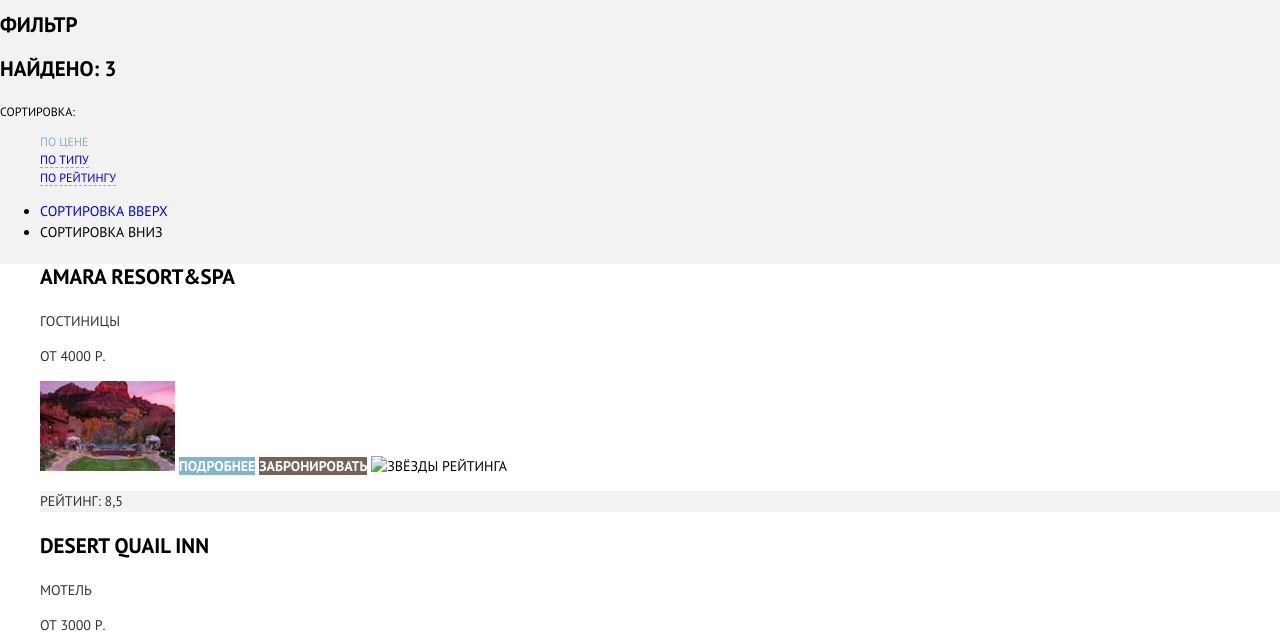
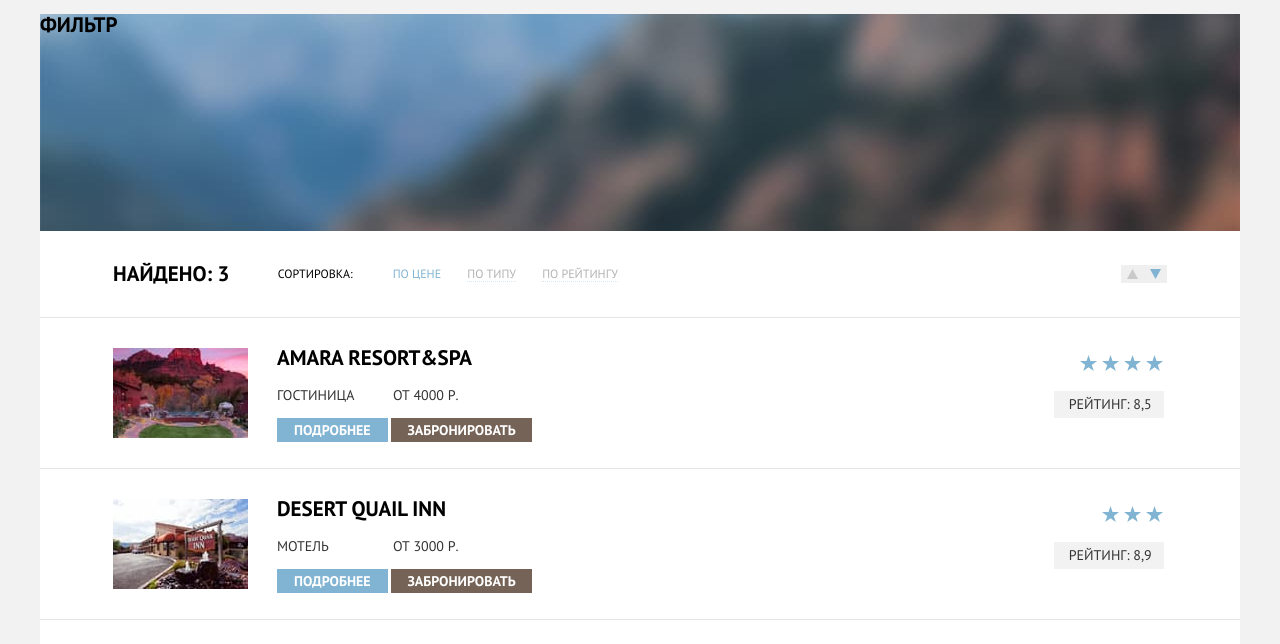
Before and after one commit to vanplace/1445237-sedona-29, a plain HTML site: page hotels.html in a window 1280 px wide. Shown: the part 151-795 px from the top of the page. Drawn offline with Linux system fonts and the light colour scheme; files that its build step writes are made by us from their sources.

Commit message:
флекс внутренней

```diff
--- a/css/style.css
+++ b/css/style.css
@@ -58,6 +58,7 @@ img {
     display:grid;
     grid-template-rows: min-content 1fr min-content;
     align-content: start;
+
 }
                 /*Main header*/
 .main-header {
@@ -385,16 +386,25 @@ color: var(--black-text);
     font-size: 12px;
     line-height: 18px;
     color: var(--black-text);
+
 }
 .sorting {
     font-size: 12px;
     line-height: 18px;
     list-style: none;
     color: var(--black-text);
+    /*opacity: 0.3;*/
 }
-
+.sorting a{
+    font-size: 12px;
+    line-height: 18px;
+    list-style: none;
+    color: var(--black-text);
+    /*opacity: 0.3;*/
+}
 .underline {
-    border-bottom: 1px  dashed var(--blue);
+    opacity: 0.3;
+    border-bottom: 1px  dotted var(--blue);
 }
 .underline:hover {
     color: var(--blue);
@@ -402,20 +412,30 @@ color: var(--black-text);
 .underline:focus {
     color: var(--black-text);
     border-bottom: none;
+    opacity: 1;
 }
 .active-sorting {
-    color: var(--blue);
+    color: var(--blue) !important;
+
+
 }
             /* change color of triangle */
 .sorting-triangle li {
     background-color: var(--gray-triagle);
 }
-.not-active-triangle a:hover {
-    background-color: var(--black-text);
+.not-active-triangle button:hover path {
+    fill: var(--black-text);
+
 }
-.not-active-triangle a:focus {
-    background-color: var(--blue);
+.not-active-triangle button:focus path {
+    fill: var(--blue);
 }
+button,
+button:active,
+button:focus {
+    outline: none;
+}
+
 .triangle-active {
     background-color: var(--blue);
 }
@@ -449,7 +469,11 @@ color: var(--black-text);
     font-size: 14px;
     line-height: 21px;
     color: var(--white);
+    width: 110px;
+  padding: 3px 17px 3px;
+  box-sizing: border-box;
     text-align: center;
+
 }
 .hotel-detals:hover {
     background-color: var(--dark-blue);
@@ -464,6 +488,9 @@ color: var(--black-text);
     font-size: 14px;
     line-height: 21px;
     color: var(--white);
+    width: 142px;
+    padding: 3px 16px 3px;
+    box-sizing: border-box;
     text-align: center;
 }
 .hotel-reservation:hover {
@@ -478,4 +505,119 @@ color: var(--black-text);
     font-size: 14px;
     line-height: 21px;
     color: var(--raiting-text-color);
+    width: 110px;
+    padding: 3px 12px 3px 15px;
+    box-sizing: border-box;
 }
+
+
+            /* flex hotel*/
+
+        /* popap filter*/
+.popap-filter {
+    height: 217px;
+    background-image: url("../img/background-hotel.jpg");
+}
+
+
+        /* hotels main*/
+.flex-sort {
+    display: flex;
+    background-color: var(--white);
+    align-items: center;
+    border-bottom: 1px solid var(--line-gray);
+    height: 86px;
+    margin: 0 0;
+    padding: 0 0;
+}
+.filter {
+    margin: 0 0;
+    margin-left: 73px;
+    width: 126px;
+}
+.sort-header {
+    margin-left: 46px;
+}
+.sorting {
+    display: flex;
+    margin: 0 0;
+    padding: 0 0 ;
+    justify-content: space-between;
+    margin-left: 40px;
+    width: 239px;
+}
+
+
+.sorting-triangle {
+    list-style: none;
+    display: flex;
+    margin: 0 0;
+    padding: 0 0;
+    margin-right: 73px;
+    margin-left: 503px;
+}
+.not-active-triangle button {
+    border: none;
+}
+.triangle-active button {
+    border: none;
+}
+
+/* flex content*/
+.content {
+    display: flex;
+    flex-direction: column;
+    flex-wrap: wrap;
+    margin: 0 0;
+    padding: 0 0;
+}
+.catalog-item {
+    display: flex;
+    align-items: center;
+    margin: 0 0;
+    padding: 0 0;
+    height: 150px;
+    border-bottom: 1px solid var(--line-gray);
+}
+        /* hotel box*/
+.hotel-image {
+
+    height: 90px;
+    width: 135px;
+    margin-left: 73px;
+
+    background-color: var(--gray); /*если не загрузится картинка*/
+}
+.price{
+    margin-left: 29px;
+
+
+}
+.price h3 {
+    margin: 0 0;
+}
+.detals{
+
+}
+.rating-box {
+    display:flex;
+    flex-direction: column;
+    align-items: flex-end;
+    margin: 0 0;
+    padding: 0 0;
+    margin-left: 522px;
+
+}
+.price-2 {
+display: flex;
+
+margin: 0 0;
+padding: 0 0;
+
+}
+.price-2 p:first-child{
+    width: 107px;
+    margin-right: 9px;
+
+
+}
--- a/hotels.html
+++ b/hotels.html
@@ -29,11 +29,12 @@
       </nav>
 
     </header>
-    <main class="hotel-page">
+    <main class="hotel-page container">
      <section class="popap-filter">
      <h2>Фильтр</h2>
      </section>
      <section class="hotels-main">
+      <div class="flex-sort">
         <p class="filter">Найдено: 3</p>
         <p class="sort-header">Сортировка:</p>
         <ul class="sorting">
@@ -48,45 +49,88 @@
           </li>
         </ul>
           <ul class="sorting-triangle">
-        <li class="not-active-triangle"><a href="#">сортировка вверх</a></li>
-        <li class="triangle-active">сортировка вниз</li>
+            <li class="not-active-triangle">
+              <button>
+              <svg width="11" height="10" viewBox="0 0 11 10" fill="none" xmlns="http://www.w3.org/2000/svg">
+                <path d="M5.5 0L0 10H11L5.5 0Z" fill="#CACACA"/>
+                </svg>
+              </button>
+              </li>
+            <li class="triangle-active">
+              <button>
+              <svg width="11" height="10" viewBox="0 0 11 10" fill="none" xmlns="http://www.w3.org/2000/svg">
+                <path d="M5.5 10L0 0H11" fill="#81B3D2"/>
+                </svg>
+              </button>
+            </li>
         </ul>
+      </div>
       <ul class="content">
-        <li class="amara-resort-spa">
-          <a href="#">
+        <li class="amara-resort-spa catalog-item">
+          <div class="hotel-image">
+            <img src="img/amara resort.jpg" width="135" height="90" alt="фото гостиницы">
+          </div>
+          <div class="price">
               <h3>Amara resort&#38;spa</h3>
-            <p>Гостиницы</p>
+              <div class="price-2">
+                <p>Гостиница</p>
                 <p>от 4000 Р.</p>
-            <img src="img/amara resort.jpg" width="135" height="90" alt="фото гостиницы">
-          </a>
+              </div>
                <a class="hotel-detals" href="#">Подробнее</a>
                <a class="hotel-reservation" href="#">Забронировать</a>
-          <img src="#" width="30px" height="30px" alt="Звёзды рейтинга">
+          </div>
+          <div class="rating-box">
+            <div class="star-rating">
+              <img src="img/star.svg" width="18px" height="17px" alt="Звёзды рейтинга">
+              <img src="img/star.svg" width="18px" height="17px" alt="Звёзды рейтинга">
+              <img src="img/star.svg" width="18px" height="17px" alt="Звёзды рейтинга">
+              <img src="img/star.svg" width="18px" height="17px" alt="Звёзды рейтинга">
+            </div>
             <p class="rating">Рейтинг: 8,5</p>
+          </div>
         </li>
-        <li class="desert-quali-inn">
-          <a href="#">
+        <li class="desert-quali-inn catalog-item">
+         <div class="hotel-image">
+            <img src="img/desert quailin.jpg" width="135" height="90" alt="фото гостиницы">
+            </div>
+         <div class="price">
             <h3>Desert quail inn</h3>
+            <div class="price-2">
             <p>Мотель</p>
             <p>от 3000 Р.</p>
-            <img src="img/desert quailin.jpg" width="135" height="90" alt="фото гостиницы">
-          </a>
+          </div>
           <a class="hotel-detals" href="#">Подробнее</a>
           <a class="hotel-reservation" href="#">Забронировать</a>
-          <img src="#" width="30px" height="30px" alt="Звёзды рейтинга">
+         </div>
+         <div class="rating-box">
+          <div class="star-rating">
+            <img src="img/star.svg" width="18px" height="17px" alt="Звёзды рейтинга">
+            <img src="img/star.svg" width="18px" height="17px" alt="Звёзды рейтинга">
+            <img src="img/star.svg" width="18px" height="17px" alt="Звёзды рейтинга">
+          </div>
           <p class="rating">Рейтинг: 8,9</p>
+         </div>
         </li>
-        <li class="villas-at-poco-diablo">
-          <a href="#">
+        <li class="villas-at-poco-diablo catalog-item">
+          <div class="hotel-image">
+            <img src="img/villas at poco diablo.jpg" width="135" height="90" alt="фото гостиницы">
+          </div>
+          <div class="price">
             <h3>Villas at poco diablo</h3>
+            <div class="price-2">
             <p>Апартаменты</p>
             <p>от 2000 Р.</p>
-            <img src="img/villas at poco diablo.jpg" width="135" height="90" alt="фото гостиницы">
-          </a>
+          </div>
             <a class="hotel-detals" href="#">Подробнее</a>
             <a class="hotel-reservation" href="#">Забронировать</a>
-          <img src="#" width="30px" height="30px" alt="Звёзды рейтинга">
+          </div>
+          <div class="rating-box">
+            <div class="star-rating">
+              <img src="img/star.svg" width="18px" height="17px" alt="Звёзды рейтинга">
+              <img src="img/star.svg" width="18px" height="17px" alt="Звёзды рейтинга">
+            </div>
             <p class="rating">Рейтинг: 9,2</p>
+          </div>
         </li>
       </ul>
      </section>
```
Also changed, not shown: img/Shape-down.svg (added), img/Shape-up.svg (added), img/background-hotel.jpg (added), img/star.svg (added). Lines whose indentation alone changed are shown as unchanged.
